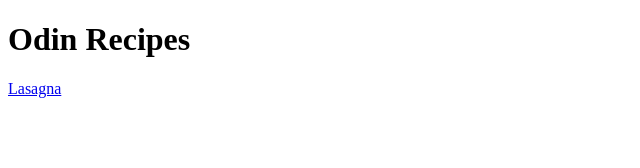
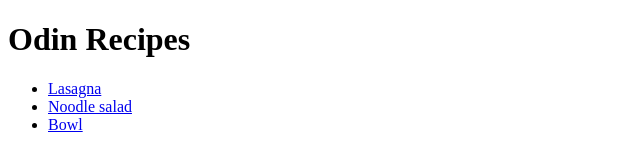
Before and after one commit to New-to-all-this/odin-recipes, a plain HTML site: page index.html in a window 1280 px wide. Shown: the whole page, without its empty margins (0-640 px from the left). Drawn offline with Linux system fonts and the light colour scheme.

Commit message:
Add images and index.html with links to new recipes

```diff
--- a/index.html
+++ b/index.html
@@ -7,7 +7,11 @@
 <body>
     <h1>Odin Recipes</h1>
     <p>
-        <a href="recipes/lasagna.html">Lasagna</a>
+        <ul>
+        <li><a href="recipes/lasagna.html">Lasagna</a></li>
+        <li><a href="recipes/salad.html">Noodle salad</a></li>
+        <li><a href="recipes/bowl.html">Bowl</a></li>
+        </ul>
     </p>
 </body>
 </html>
```
Also changed, not shown: recipes/images/bowl.jpg (added), recipes/images/salad.jpg (added).
